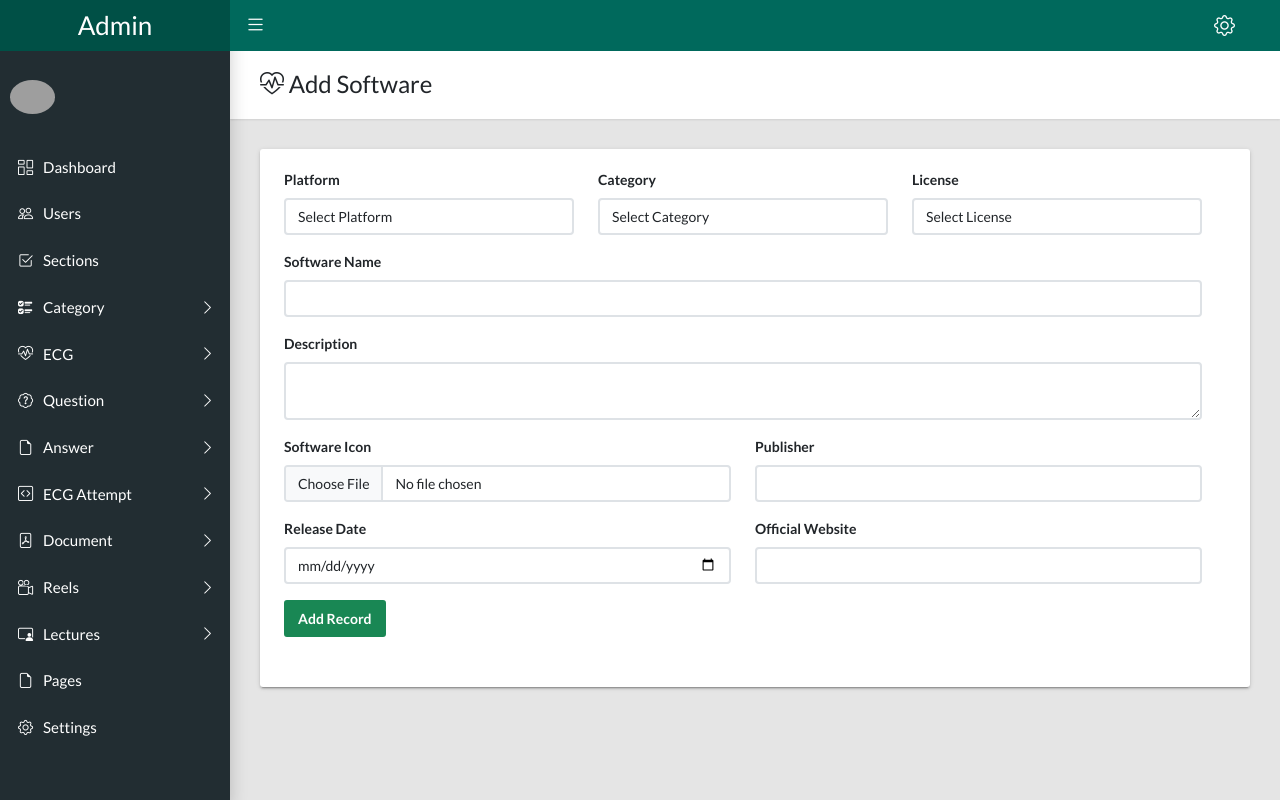
After one commit to salman554480/softwaredownload, a PHP site: page /admin/software_add.php in a window 1280 px wide. The commit adds this page. Run offline with PHP 8.4, Linux system fonts and the light colour scheme; data that the repository does not hold is empty; some libraries are stand-ins or nearby versions; grey boxes are pictures that could not be loaded.

Commit message:
Created software_add page and index.php on frontend

```diff
--- a/admin/parts/sidebar.php
+++ b/admin/parts/sidebar.php
@@ -1,12 +1,13 @@
 <div class="app-sidebar__overlay" data-toggle="sidebar"></div>
 <aside class="app-sidebar">
-        <div class="app-sidebar__user"><img class="app-sidebar__user-avatar" src="https://randomuser.me/api/portraits/men/1.jpg" alt="User Image">
+    <div class="app-sidebar__user"><img class="app-sidebar__user-avatar"
+            src="https://randomuser.me/api/portraits/men/1.jpg" alt="User Image">
         <div>
             <?php
-                        if(!isset($_SESSION['admin_email'])){
+                        if (!isset($_SESSION['admin_email'])) {
                                 echo "<p class='app-sidebar__user-name'>$user_name</p>";
                                 echo "<p class='app-sidebar__user-designation'>$user_level</p>";
-                        }else{
+                        } else {
                                 echo "<p class='app-sidebar__user-name'>$admin_name</p>";
                                 echo "<p class='app-sidebar__user-designation'>$admin_role</p>";
                         }
@@ -14,39 +15,51 @@
         </div>
     </div>
     <ul class="app-menu">
-                <li><a class="app-menu__item" href="dashboard.php"><i class="app-menu__icon bi bi-columns-gap"></i><span class="app-menu__label">Dashboard</span></a></li>
-                <li><a class="app-menu__item" href="user_view.php"><i class="app-menu__icon bi bi-people"></i><span class="app-menu__label">Users</span></a></li>
-                <li><a class="app-menu__item" href="section_view.php"><i class="app-menu__icon bi bi-check2-square"></i><span class="app-menu__label">Sections</span></a></li>
-                <li class="treeview"><a class="app-menu__item" href="#" data-toggle="treeview"><i class="app-menu__icon bi bi-ui-checks"></i><span class="app-menu__label">Section Option</span><i class="treeview-indicator bi bi-chevron-right"></i></a>
+        <li><a class="app-menu__item" href="dashboard.php"><i class="app-menu__icon bi bi-columns-gap"></i><span
+                    class="app-menu__label">Dashboard</span></a></li>
+        <li><a class="app-menu__item" href="user_view.php"><i class="app-menu__icon bi bi-people"></i><span
+                    class="app-menu__label">Users</span></a></li>
+        <li><a class="app-menu__item" href="section_view.php"><i class="app-menu__icon bi bi-check2-square"></i><span
+                    class="app-menu__label">Sections</span></a></li>
+        <li class="treeview"><a class="app-menu__item" href="#" data-toggle="treeview"><i
+                    class="app-menu__icon bi bi-ui-checks"></i><span class="app-menu__label">Category</span><i
+                    class="treeview-indicator bi bi-chevron-right"></i></a>
             <ul class="treeview-menu">
                 <li><a class="treeview-item" href="option_add.php"><i class="icon bi bi-circle-fill"></i> Add
-                                                Section Option</a></li>
+                        Category</a></li>
                 <li><a class="treeview-item" href="option_view.php"><i class="icon bi bi-circle-fill"></i> View
-                                                Section Option</a></li>
+                        Categories</a></li>
             </ul>
         </li>
-                <li class="treeview"><a class="app-menu__item" href="#" data-toggle="treeview"><i class="app-menu__icon bi bi-heart-pulse"></i><span class="app-menu__label">ECG</span><i class="treeview-indicator bi bi-chevron-right"></i></a>
+        <li class="treeview"><a class="app-menu__item" href="#" data-toggle="treeview"><i
+                    class="app-menu__icon bi bi-heart-pulse"></i><span class="app-menu__label">ECG</span><i
+                    class="treeview-indicator bi bi-chevron-right"></i></a>
             <ul class="treeview-menu">
                 <li><a class="treeview-item" href="ecg_add.php"><i class="icon bi bi-circle-fill"></i>
                         Add ECG</a></li>
-                                <li><a class="treeview-item" href="ecg_view.php"><i class="icon bi bi-circle-fill"></i> View ECG</a></li>
+                <li><a class="treeview-item" href="ecg_view.php"><i class="icon bi bi-circle-fill"></i> View ECG</a>
+                </li>
             </ul>
         </li>
-                <li class="treeview"><a class="app-menu__item" href="#" data-toggle="treeview"><i class="app-menu__icon bi bi-patch-question"></i><span class="app-menu__label">Question</span><i class="treeview-indicator bi bi-chevron-right"></i></a>
+        <li class="treeview"><a class="app-menu__item" href="#" data-toggle="treeview"><i
+                    class="app-menu__icon bi bi-patch-question"></i><span class="app-menu__label">Question</span><i
+                    class="treeview-indicator bi bi-chevron-right"></i></a>
             <ul class="treeview-menu">
                 <li><a class="treeview-item" href="question_add.php"><i class="icon bi bi-circle-fill"></i> Add
                         Question</a></li>
                 <li><a class="treeview-item" href="question_view.php"><i class="icon bi bi-circle-fill"></i> View
                         Question</a></li>
 
-                <?php if(!isset($_SESSION['admin_email'])){?>
+                <?php if (!isset($_SESSION['admin_email'])) { ?>
                 <li><a class="treeview-item" href="sectionselected_view.php"><i class="icon bi bi-circle-fill"></i>
                         View Section Selected</a></li>
                 <?php } ?>
             </ul>
         </li>
-                <?php if(!isset($_SESSION['admin_email'])){?>
-                <li class="treeview"><a class="app-menu__item" href="#" data-toggle="treeview"><i class="app-menu__icon bi bi-file-earmark"></i><span class="app-menu__label">Answer</span><i class="treeview-indicator bi bi-chevron-right"></i></a>
+        <?php if (!isset($_SESSION['admin_email'])) { ?>
+        <li class="treeview"><a class="app-menu__item" href="#" data-toggle="treeview"><i
+                    class="app-menu__icon bi bi-file-earmark"></i><span class="app-menu__label">Answer</span><i
+                    class="treeview-indicator bi bi-chevron-right"></i></a>
             <ul class="treeview-menu">
                 <li><a class="treeview-item" href="answer_add.php"><i class="icon bi bi-circle-fill"></i> Add
                         Answer</a></li>
@@ -54,7 +67,9 @@
                         View Answer</a></li>
             </ul>
         </li>
-                <li class="treeview"><a class="app-menu__item" href="#" data-toggle="treeview"><i class="app-menu__icon bi bi-code-square"></i><span class="app-menu__label">ECG Attempt</span><i class="treeview-indicator bi bi-chevron-right"></i></a>
+        <li class="treeview"><a class="app-menu__item" href="#" data-toggle="treeview"><i
+                    class="app-menu__icon bi bi-code-square"></i><span class="app-menu__label">ECG Attempt</span><i
+                    class="treeview-indicator bi bi-chevron-right"></i></a>
             <ul class="treeview-menu">
                 <li><a class="treeview-item" href="ecgattempt_add.php"><i class="icon bi bi-circle-fill"></i> Add
                         Ecg Attempt</a></li>
@@ -64,7 +79,9 @@
         </li>
 
         <?php } ?>
-                <li class="treeview"><a class="app-menu__item" href="#" data-toggle="treeview"><i class="app-menu__icon bi bi-file-pdf"></i><span class="app-menu__label">Document</span><i class="treeview-indicator bi bi-chevron-right"></i></a>
+        <li class="treeview"><a class="app-menu__item" href="#" data-toggle="treeview"><i
+                    class="app-menu__icon bi bi-file-pdf"></i><span class="app-menu__label">Document</span><i
+                    class="treeview-indicator bi bi-chevron-right"></i></a>
             <ul class="treeview-menu">
                 <li><a class="treeview-item" href="document_add.php"><i class="icon bi bi-circle-fill"></i> Add
                         Document</a></li>
@@ -80,24 +97,32 @@
 
                         </ul>
                 </li> -->
-                <li class="treeview"><a class="app-menu__item" href="#" data-toggle="treeview"><i class="app-menu__icon bi bi-camera-reels"></i><span class="app-menu__label">Reels</span><i class="treeview-indicator bi bi-chevron-right"></i></a>
+        <li class="treeview"><a class="app-menu__item" href="#" data-toggle="treeview"><i
+                    class="app-menu__icon bi bi-camera-reels"></i><span class="app-menu__label">Reels</span><i
+                    class="treeview-indicator bi bi-chevron-right"></i></a>
             <ul class="treeview-menu">
                 <li><a class="treeview-item" href="reel_add.php"><i class="icon bi bi-circle-fill"></i>
                         Add Reel</a></li>
-                                <li><a class="treeview-item" href="reel_view.php" rel="noopener"><i class="icon bi bi-circle-fill"></i> View Reel</a></li>
+                <li><a class="treeview-item" href="reel_view.php" rel="noopener"><i class="icon bi bi-circle-fill"></i>
+                        View Reel</a></li>
 
             </ul>
         </li>
-                <li class="treeview"><a class="app-menu__item" href="#" data-toggle="treeview"><i class="app-menu__icon bi bi-person-video3"></i><span class="app-menu__label">Lectures</span><i class="treeview-indicator bi bi-chevron-right"></i></a>
+        <li class="treeview"><a class="app-menu__item" href="#" data-toggle="treeview"><i
+                    class="app-menu__icon bi bi-person-video3"></i><span class="app-menu__label">Lectures</span><i
+                    class="treeview-indicator bi bi-chevron-right"></i></a>
             <ul class="treeview-menu">
                 <li><a class="treeview-item" href="lecture_add.php"><i class="icon bi bi-circle-fill"></i>
                         Add Lecture</a></li>
-                                <li><a class="treeview-item" href="lecture_view.php" rel="noopener"><i class="icon bi bi-circle-fill"></i> View Lecture</a></li>
+                <li><a class="treeview-item" href="lecture_view.php" rel="noopener"><i
+                            class="icon bi bi-circle-fill"></i> View Lecture</a></li>
 
             </ul>
         </li>
-                <li><a class="app-menu__item" href="page.php"><i class="app-menu__icon bi bi-file-earmark"></i><span class="app-menu__label">Pages</span></a></li>
-                <li><a class="app-menu__item" href="setting.php"><i class="app-menu__icon bi bi bi-gear"></i><span class="app-menu__label">Settings</span></a></li>
+        <li><a class="app-menu__item" href="page.php"><i class="app-menu__icon bi bi-file-earmark"></i><span
+                    class="app-menu__label">Pages</span></a></li>
+        <li><a class="app-menu__item" href="setting.php"><i class="app-menu__icon bi bi bi-gear"></i><span
+                    class="app-menu__label">Settings</span></a></li>
         <!-- <li class="treeview"><a class="app-menu__item" href="#" data-toggle="treeview"><i class="app-menu__icon bi bi-laptop"></i><span class="app-menu__label">Results</span><i class="treeview-indicator bi bi-chevron-right"></i></a>
                         <ul class="treeview-menu">
                                 <li><a class="treeview-item" href="question_result.php"><i class="icon bi bi-circle-fill"></i>
--- /dev/null
+++ b/admin/software_add.php
@@ -0,0 +1,162 @@
+<?php require_once('parts/top.php'); ?>
+<script src="https://cdn.ckeditor.com/ckeditor5/30.0.0/classic/ckeditor.js"></script>
+
+
+</head>
+
+<body class="app sidebar-mini">
+    <!-- Navbar-->
+    <?php require_once('parts/navbar.php'); ?>
+    <!-- Sidebar menu-->
+    <?php require_once('parts/sidebar.php'); ?>
+    <main class="app-content">
+        <div class="app-title">
+            <div>
+                <h1><i class="bi bi-heart-pulse"></i> Add Software</h1>
+            </div>
+        </div>
+        <div class="row">
+            <div class="col-md-12">
+                <div class="tile">
+                    <div class="tile-body">
+                        <form class="row g-3" action="" method="post" enctype="multipart/form-data">
+                            <div class="mb-3 row">
+                                <div class="col-md-4 mt-3">
+                                    <label class="form-label"><b>Platform</b></label>
+                                    <select class="form-control" name="platform_id" required>
+                                        <option value="">Select Platform</option>
+                                        <?php
+                                        $select_platform = "SELECT * FROM platform";
+                                        $select_platform_result = mysqli_query($conn, $select_platform);
+                                        while ($row_platform = mysqli_fetch_assoc($select_platform_result)) {
+                                            echo '<option value="' . $row_platform['platform_id'] . '">' . $row_platform['platform_name'] . '</option>';
+                                        }
+                                        ?>
+                                    </select>
+                                </div>
+
+                                <div class="col-md-4 mt-3">
+                                    <label class="form-label"><b>Category</b></label>
+                                    <select class="form-control" name="category_id" required>
+                                        <option value="">Select Category</option>
+                                        <?php
+                                        $select_category = "SELECT * FROM category";
+                                        $select_category_result = mysqli_query($conn, $select_category);
+                                        while ($row_category = mysqli_fetch_assoc($select_category_result)) {
+                                            echo '<option value="' . $row_category['category_id'] . '">' . $row_category['category_name'] . '</option>';
+                                        }
+                                        ?>
+                                    </select>
+                                </div>
+
+                                <div class="col-md-4 mt-3">
+                                    <label class="form-label"><b>License</b></label>
+                                    <select class="form-control" name="license_id" required>
+                                        <option value="">Select License</option>
+                                        <?php
+                                        $select_license = "SELECT * FROM license";
+                                        $select_license_result = mysqli_query($conn, $select_license);
+                                        while ($row_license = mysqli_fetch_assoc($select_license_result)) {
+                                            echo '<option value="' . $row_license['license_id'] . '">' . $row_license['license_name'] . '</option>';
+                                        }
+                                        ?>
+                                    </select>
+                                </div>
+
+                                <div class="col-md-12 mt-3">
+                                    <label class="form-label"><b>Software Name</b></label>
+                                    <input class="form-control" name="software_name" type="text" required>
+                                </div>
+
+                                <div class="col-md-12 mt-3">
+                                    <label class="form-label"><b>Description</b></label>
+                                    <textarea class="form-control editor" id="editor1" name="software_description"
+                                        required></textarea>
+                                </div>
+
+                                <div class="col-md-6 mt-3">
+                                    <label class="form-label"><b>Software Icon</b></label>
+                                    <input class="form-control" name="software_icon" type="file" accept="image/*">
+                                </div>
+
+                                <div class="col-md-6 mt-3">
+                                    <label class="form-label"><b>Publisher</b></label>
+                                    <input class="form-control" name="software_publisher" type="text" required>
+                                </div>
+
+                                <div class="col-md-6 mt-3">
+                                    <label class="form-label"><b>Release Date</b></label>
+                                    <input class="form-control" name="release_date" type="date" required>
+                                </div>
+
+                                <div class="col-md-6 mt-3">
+                                    <label class="form-label"><b>Official Website</b></label>
+                                    <input class="form-control" name="official_website" type="url" required>
+                                </div>
+                            </div>
+
+                            <div class="mb-3 row">
+                                <div class="col-md-12">
+                                    <input class="btn btn-success" name="insert_btn" type="submit" value="Add Record">
+                                </div>
+                            </div>
+                        </form>
+
+
+                        <?php
+                        require_once('../parts/db.php');
+
+                        if (isset($_POST['insert_btn'])) {
+                            $platform_id = $_POST['platform_id'];
+                            $category_id = $_POST['category_id'];
+                            $license_id = $_POST['license_id'];
+                            $software_name = $_POST['software_name'];
+                            $software_description = str_replace("'", "\'", $_POST['software_description']);
+                            $software_publisher = $_POST['software_publisher'];
+                            $release_date = $_POST['release_date'];
+                            $official_website = $_POST['official_website'];
+
+                            $software_icon = $_FILES['software_icon']['name'];
+                            $icon_tmp_name = $_FILES['software_icon']['tmp_name'];
+
+                            $timestamp = time();
+                            $icon_extension = pathinfo($software_icon, PATHINFO_EXTENSION);
+                            $formatted_software_name = strtolower(str_replace(' ', '_', $software_name));
+                            $software_icon = $timestamp . '_' . $formatted_software_name . '.' . $icon_extension;
+
+                            // Prepare the insert statement
+                            $insert_software = "INSERT INTO software(platform_id, category_id, license_id, software_name, software_description, software_icon, software_publisher, release_date, official_website)
+                        VALUES('$platform_id', '$category_id', '$license_id', '$software_name', '$software_description', '$software_icon', '$software_publisher', '$release_date', '$official_website')";
+
+                            // Execute the query
+                            $run_software = mysqli_query($conn, $insert_software);
+
+                            if ($run_software) {
+                                move_uploaded_file($icon_tmp_name, "../assets/img/software/$software_icon");
+                                echo "<div class='bg-success text-light p-1'>Record Inserted</div>";
+                                echo "<script>
+                                    setTimeout(function() {
+                                        window.open('software_add.php', '_self');
+                                    }, 2000);
+                                </script>";
+                            } else {
+                                echo "<script>alert('Failed to insert record');</script>";
+                            }
+                        }
+                        ?>
+                    </div>
+                </div>
+            </div>
+        </div>
+    </main>
+    <script>
+    document.querySelectorAll('.editor').forEach(editorElement => {
+        ClassicEditor
+            .create(editorElement)
+            .catch(error => {
+                console.error(error);
+            });
+    });
+    </script>
+    <!-- Essential javascripts for application to work-->
+    <?php require_once('parts/footer.php'); ?>
```
Also changed, not shown: assets/css/style.css (+7 -0 lines), index.php (+40 -25 lines), parts/navbar.php (+10 -9 lines). Lines whose indentation alone changed are shown as unchanged.
